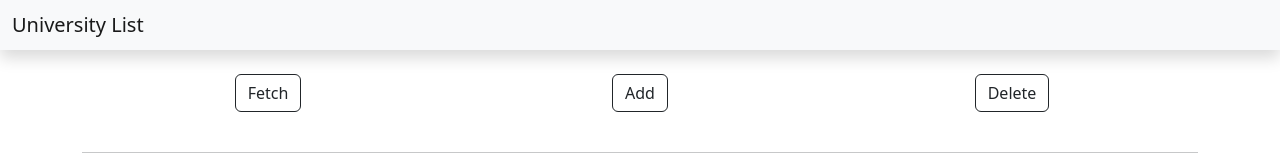
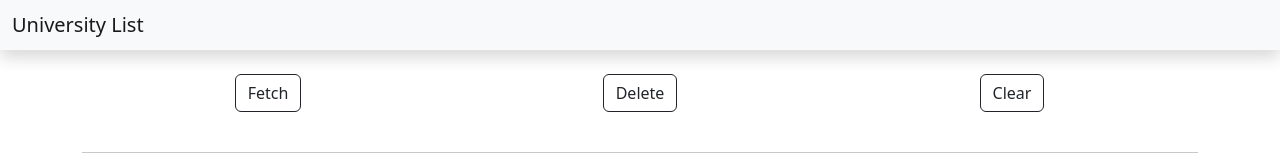
Before and after one commit to rezkibimo/task1, a React (Create React App) app: page / in a window 1280 px wide. Shown: the top 164 px of the page. Built offline with nearby package versions, Linux system fonts and the light colour scheme.

Commit message:
added Clear and Delete Button
Delete Button need working

```diff
--- a/src/App.js
+++ b/src/App.js
@@ -30,6 +30,14 @@ const App = () => {
 
   console.log(data);
 
+  const deleteHandler = () => {
+    axios
+      .delete(data)
+      .then(response => {
+        console.log("deleted successfully!")
+      })
+  }
+
   return (
     <div className='container'>
 
@@ -44,10 +52,10 @@ const App = () => {
             <button onClick={handleClick} className='btn btn-outline-dark'>Fetch</button>
           </div>
           <div className='col'>
-            <button className='btn btn-outline-dark'>Add</button>
+            <button onClick={deleteHandler} className='btn btn-outline-dark'>Delete</button>
           </div>
           <div className='col'>
-            <button className='btn btn-outline-dark'>Delete</button>
+            <button onClick={() => window.location.reload(false)} className='btn btn-outline-dark'>Clear</button>
           </div>
         </div>
       </div>
```
